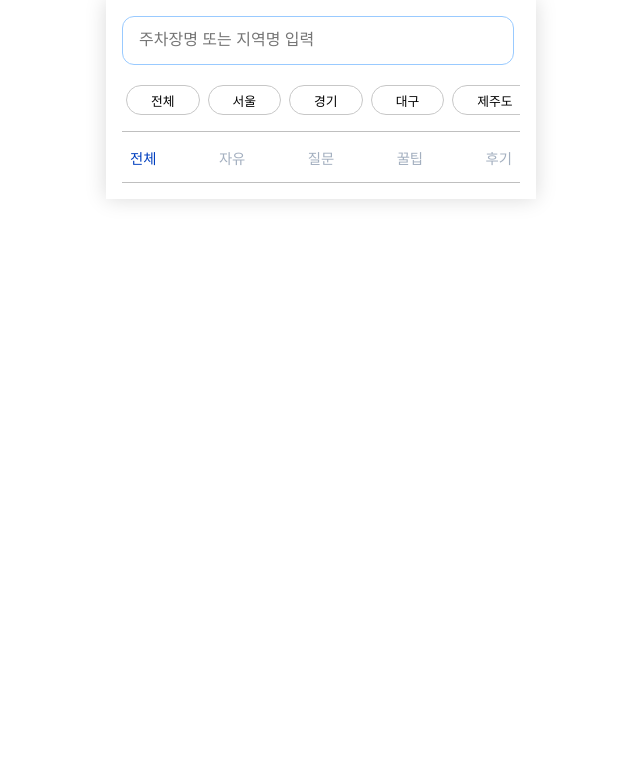
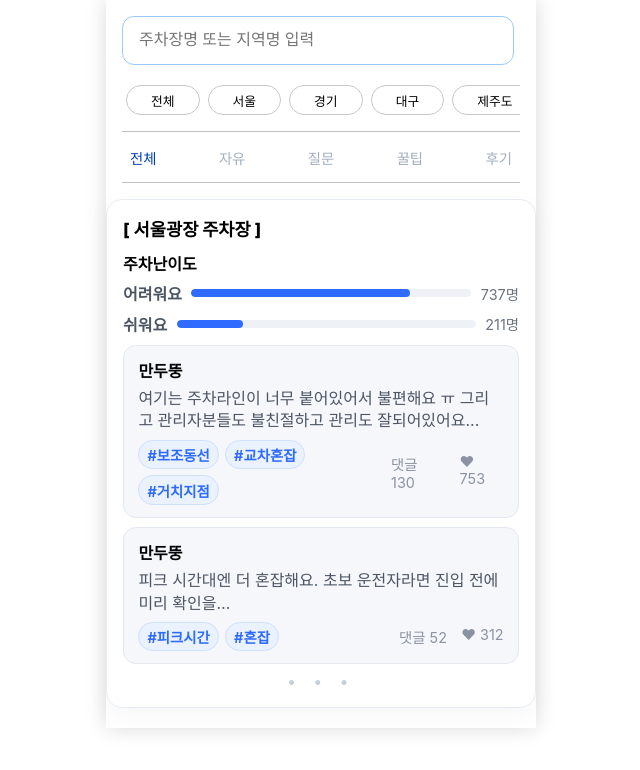
Before and after one commit to yonheeee/GraduationProject-PACO, a React (Create React App) app in the folder graduation/: page /community in a window 1280 px wide. Shown: the top 770 px of the page, without its empty margins (319-959 px from the left). Built offline with nearby package versions, Linux system fonts and the light colour scheme.

Commit message:
주차리뷰 카드

```diff
--- /dev/null
+++ b/graduation/src/css/community/ReviewParking.css
@@ -0,0 +1,117 @@
+/* 리스트 래퍼 (앱 430px 프레임 기준) */
+.rp-list {
+  width: 100%;
+  max-width: 26.875rem; /* 430px */
+  margin: 0 auto;
+  padding: 0 1rem 1.5rem;
+  box-sizing: border-box;
+}
+
+/* 카드 */
+.rp-card {
+  background: #fff;
+  border: 1px solid #E7ECF3;
+  border-radius: 1rem;
+  padding: 1rem;
+  margin: 0 0 1.25rem;
+  box-shadow: 0 6px 24px rgba(0,0,0,.04);
+}
+
+.rp-card-header {
+  font-weight: 800;
+  font-size: 1.1rem;
+  margin-bottom: .6rem;
+}
+
+/* 난이도 */
+.rp-difficulty-title {
+  font-weight: 800;
+  margin-bottom: .4rem;
+}
+
+.rp-progress-row {
+  display: grid;
+  grid-template-columns: auto 1fr auto;
+  align-items: center;
+  gap: .6rem;
+  margin: .4rem 0;
+}
+
+.rp-progress-label {
+  color: #4B5563;
+  font-weight: 700;
+}
+
+.rp-progress {
+  height: .5rem;
+  background: #EEF2F7;
+  border-radius: 9999px;
+  position: relative;
+  overflow: hidden;
+}
+.rp-progress-bar {
+  position: absolute;
+  top: 0; left: 0; bottom: 0;
+  background: #2F6BFF;
+  border-radius: 9999px;
+}
+
+.rp-progress-count {
+  color: #6B7280;
+  font-size: .9rem;
+}
+
+/* 리뷰 아이템 */
+.rp-review {
+  background: #F6F7FB;
+  border: 1px solid #E4E8F1;
+  border-radius: .8rem;
+  padding: .75rem .9rem;
+  margin-top: .6rem;
+}
+
+.rp-review-title {
+  font-weight: 800;
+  margin-bottom: .3rem;
+}
+
+.rp-review-text {
+  color: #4B5563;
+  line-height: 1.4;
+}
+
+.rp-review-meta {
+  display: flex;
+  justify-content: space-between;
+  align-items: center;
+  margin-top: .5rem;
+  font-size: .9rem;
+}
+
+.rp-tags {
+  display: flex;
+  flex-wrap: wrap;
+  gap: .4rem;
+}
+.rp-tag {
+  color: #2F6BFF;
+  background: #EAF1FF;
+  border: 1px solid #CFE0FF;
+  padding: .2rem .5rem;
+  border-radius: 9999px;
+  font-weight: 700;
+}
+
+.rp-counters {
+  display: flex;
+  gap: .9rem;
+  color: #8A93A3;
+}
+
+/* 장식 점 */
+.rp-dots {
+  text-align: center;
+  letter-spacing: .4rem;
+  color: #C6CEDA;
+  margin-top: .4rem;
+}
--- a/graduation/src/jsx/community/Community.jsx
+++ b/graduation/src/jsx/community/Community.jsx
@@ -1,5 +1,6 @@
 import React, { useState } from 'react';
 import CommunityFilters from "./CommunityFilters";
+import ReviewParking from './ReviewParking';
 import '../../css/community/Community.css';
 
 const Community = () => {
@@ -12,7 +13,7 @@ const Community = () => {
     return(
         <div className='community-container'>
             <CommunityFilters onChange={setFilters} />
-
+            <ReviewParking />
         </div>
     )
 };
--- a/graduation/src/jsx/community/ReviewParking.jsx
+++ b/graduation/src/jsx/community/ReviewParking.jsx
@@ -0,0 +1,88 @@
+import React, { memo } from "react";
+import "../../css/community/ReviewParking.css";
+
+function Progress({ label, value, total }) {
+  const pct = total ? Math.round((value / total) * 100) : 0;
+  return (
+    <div className="rp-progress-row">
+      <span className="rp-progress-label">{label}</span>
+      <div className="rp-progress">
+        <div className="rp-progress-bar" style={{ width: `${pct}%` }} />
+      </div>
+      <span className="rp-progress-count">{value?.toLocaleString?.() ?? 0}명</span>
+    </div>
+  );
+}
+
+function ReviewItem({ author, text, tags = [], likes = 0, comments = 0 }) {
+  return (
+    <div className="rp-review">
+      <div className="rp-review-title">{author}</div>
+      <div className="rp-review-text">{text}</div>
+
+      <div className="rp-review-meta">
+        <div className="rp-tags">
+          {tags.map((t, i) => (
+            <span key={i} className="rp-tag">#{t}</span>
+          ))}
+        </div>
+        <div className="rp-counters">
+          <span>댓글 {comments}</span>
+          <span>❤ {likes}</span>
+        </div>
+      </div>
+    </div>
+  );
+}
+
+function ReviewParkingCard() {
+  const data = {
+    name: "서울광장 주차장",
+    difficulty: { hard: 737, easy: 211 },
+    reviews: [
+      {
+        id: "a1",
+        author: "만두뚱",
+        text:
+          "여기는 주차라인이 너무 붙어있어서 불편해요 ㅠ 그리고 관리자분들도 불친절하고 관리도 잘되어있어요...",
+        tags: ["보조동선", "교차혼잡", "거치지점"],
+        likes: 753,
+        comments: 130,
+      },
+      {
+        id: "a2",
+        author: "만두뚱",
+        text:
+          "피크 시간대엔 더 혼잡해요. 초보 운전자라면 진입 전에 미리 확인을…",
+        tags: ["피크시간", "혼잡"],
+        likes: 312,
+        comments: 52,
+      },
+    ],
+  };
+
+  const totalVotes =
+    (data?.difficulty?.hard ?? 0) + (data?.difficulty?.easy ?? 0);
+
+  return (
+    <section className="rp-card">
+      <header className="rp-card-header">[ {data.name} ]</header>
+
+      <div className="rp-difficulty">
+        <div className="rp-difficulty-title">주차난이도</div>
+        <Progress label="어려워요" value={data.difficulty.hard} total={totalVotes} />
+        <Progress label="쉬워요" value={data.difficulty.easy} total={totalVotes} />
+      </div>
+
+      <div className="rp-reviews">
+        {data.reviews.map((r) => (
+          <ReviewItem key={r.id} {...r} />
+        ))}
+      </div>
+
+      <div className="rp-dots" aria-hidden>• • •</div>
+    </section>
+  );
+}
+
+export default memo(ReviewParkingCard);
```
Also changed, not shown: graduation/src/css/community/WritingParking.css (added), graduation/src/jsx/community/CommunityFilters.jsx (line endings or trailing spaces), graduation/src/jsx/community/WritingParking.jsx (added).
